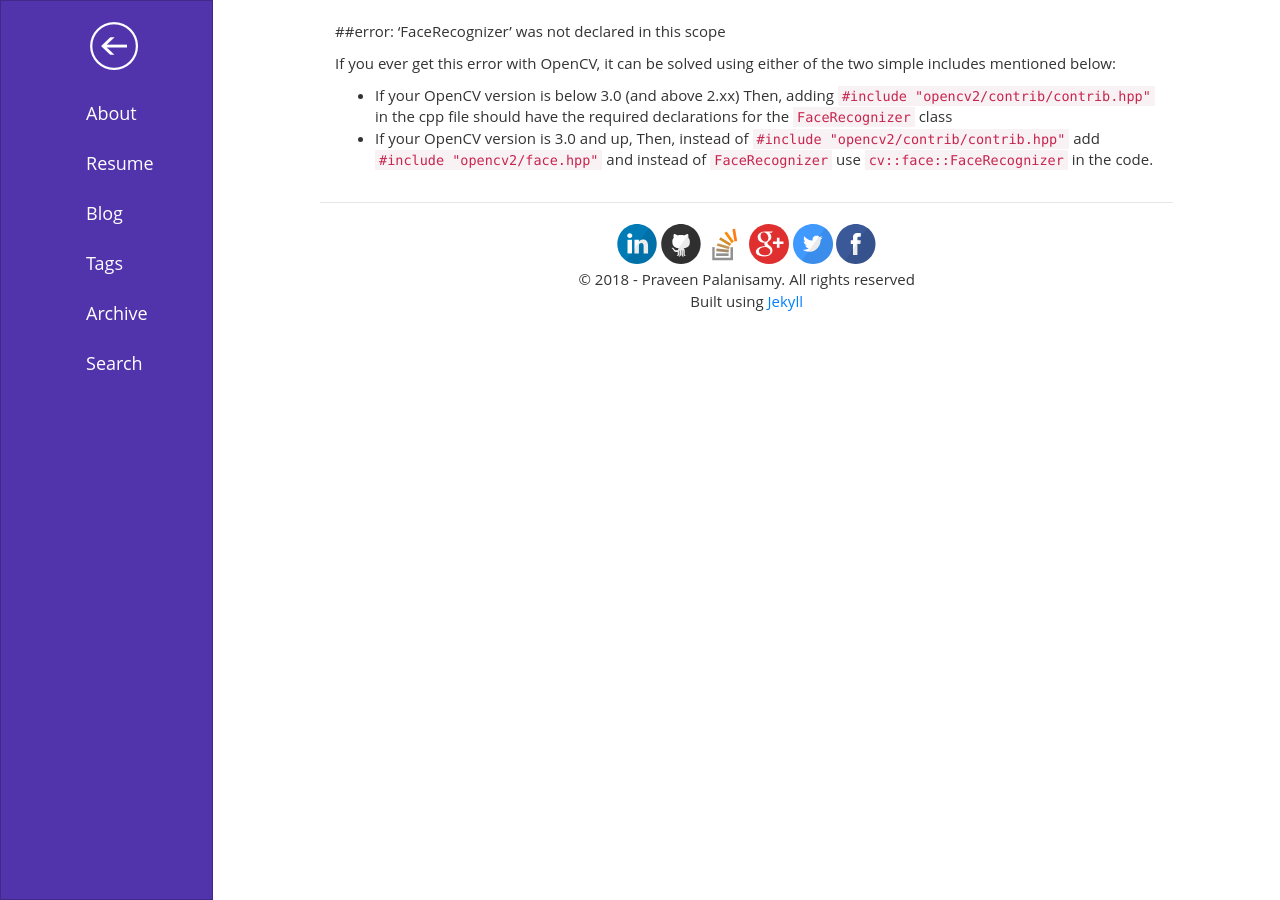
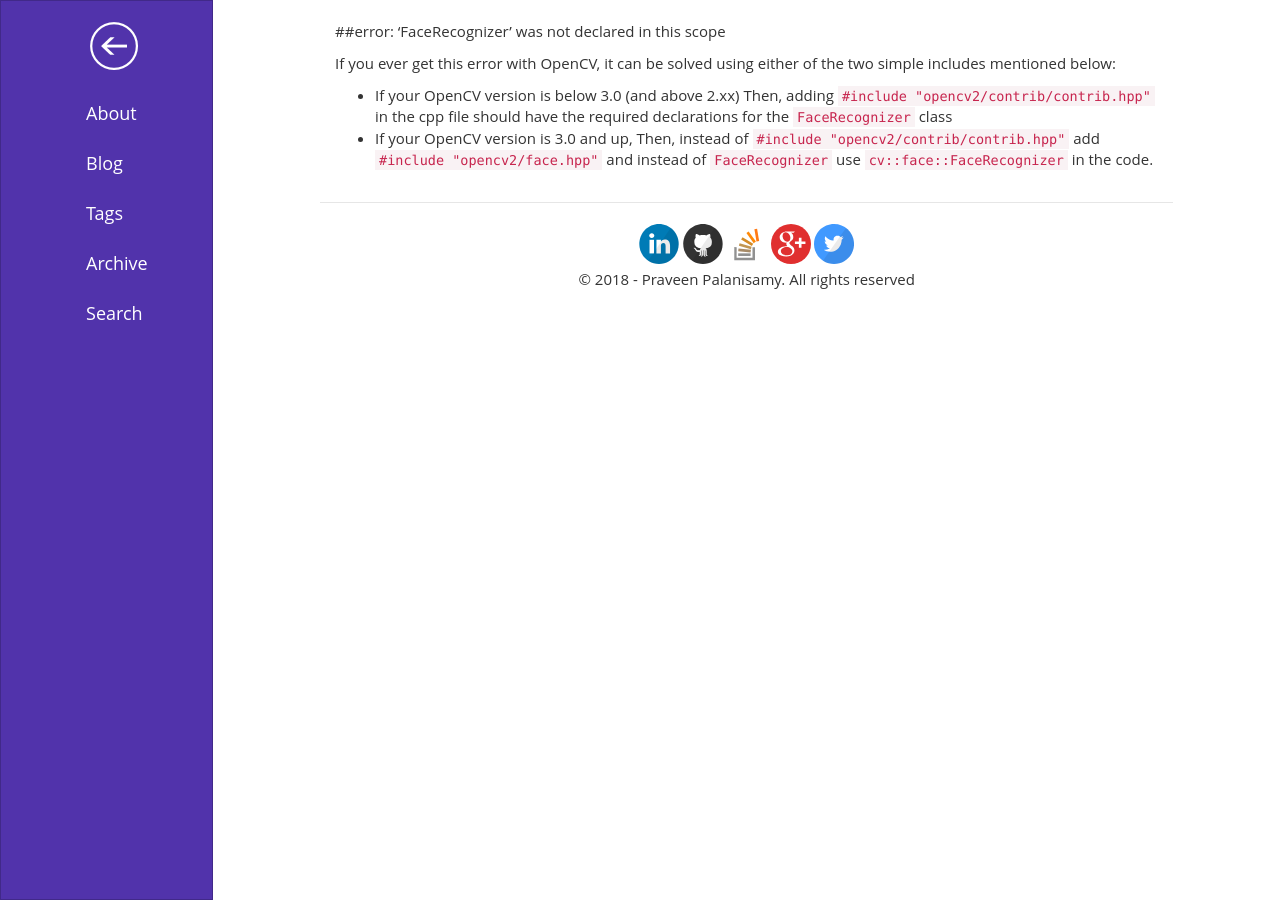
Before and after one commit to praveen-palanisamy/praveen-palanisamy.github.io, a Jekyll site: the page built from wiki/OpenCV-error-FaceRecognizer-was-not-declared-in-this-scope.md, in a window 1280 px wide. Built offline with Jekyll 4.4.1, drawn with Linux system fonts in a browser that asks for light colours; our own code applies the rules of GitHub Pages for plain Markdown files.

Commit message:
Update link to About-me page, replaced deprecated gems with plugins

```diff
--- a/_config.yml
+++ b/_config.yml
@@ -4,24 +4,27 @@
 highlighter: rouge
 
 # Needed for backward compatibility
-gems: [jekyll-paginate]
+plugins: [jekyll-paginate]
 
 # Permalinks
 permalink:        /blog/:year/:month/:day/:title
 
 # Setup
 title:            'Praveen Palanisamy'
-tagline:          'Autonomous driving AI research engineer'
-description:      'Personal portfolio and posts on {AI, Robotics, Computer Vision, Linux-dev}'
+tagline:          'Autonomous Driving AI Researcher'
+description:      'Projects, code and posts on {Deep RL, AI, Robotics, Computer Vision, Linux-dev}'
 url:              'https://praveen-palanisamy.github.io'
 baseurl:          ''
+
+# Uncomment for local dev
+#webrick:
+#    headers:
+#        Access-Control-Allow-Origin: "*"
 
 # Navigation
 navigation:
 - text: About
-  url: /about/
-- text: Resume
-  url: /resume/
+  url: 'https://praveenp.com'
 - text: Blog
   url: /blog/
 - text: Tags
@@ -38,7 +41,7 @@
 #Social Media links (Use complete URL except for email)
 dribbble:
 email:
-facebook:       ''
+facebook:
 flickr:
 github:         'https://github.com/praveen-palanisamy'
 gplus:          'https://plus.google.com/+PraveenpalanisamyPraveenofpersia'
@@ -47,7 +50,7 @@
 linkedin:       'https://www.linkedin.com/in/praveenpalanisamy'
 rss:
 stackoverflow:  'https://stackoverflow.com/users/1310924/'
-twitter:        'https://twitter.com/praveenpalanis5'
+twitter:        'https://twitter.com/PraveenPsamy'
 
 # Google Analytics
 gahandler: ''
--- a/_includes/footer.html
+++ b/_includes/footer.html
@@ -5,11 +5,5 @@
                   <div>{% include svg-icons.html %}</div>
             {% endif %}
             &copy; {{ site.time | date: '%Y' }} - {{site.author}}. All rights reserved<br/>
-            Built using
-            {% if page.theme And page.theme != "" And page.theme != nil %}
-            <a class="{{page.theme}}-link" href="http://jekyllrb.com/">Jekyll</a>
-            {% else %}
-            <a href="http://jekyllrb.com/">Jekyll</a>
-            {% endif %}
       </div>
 </footer>
```
